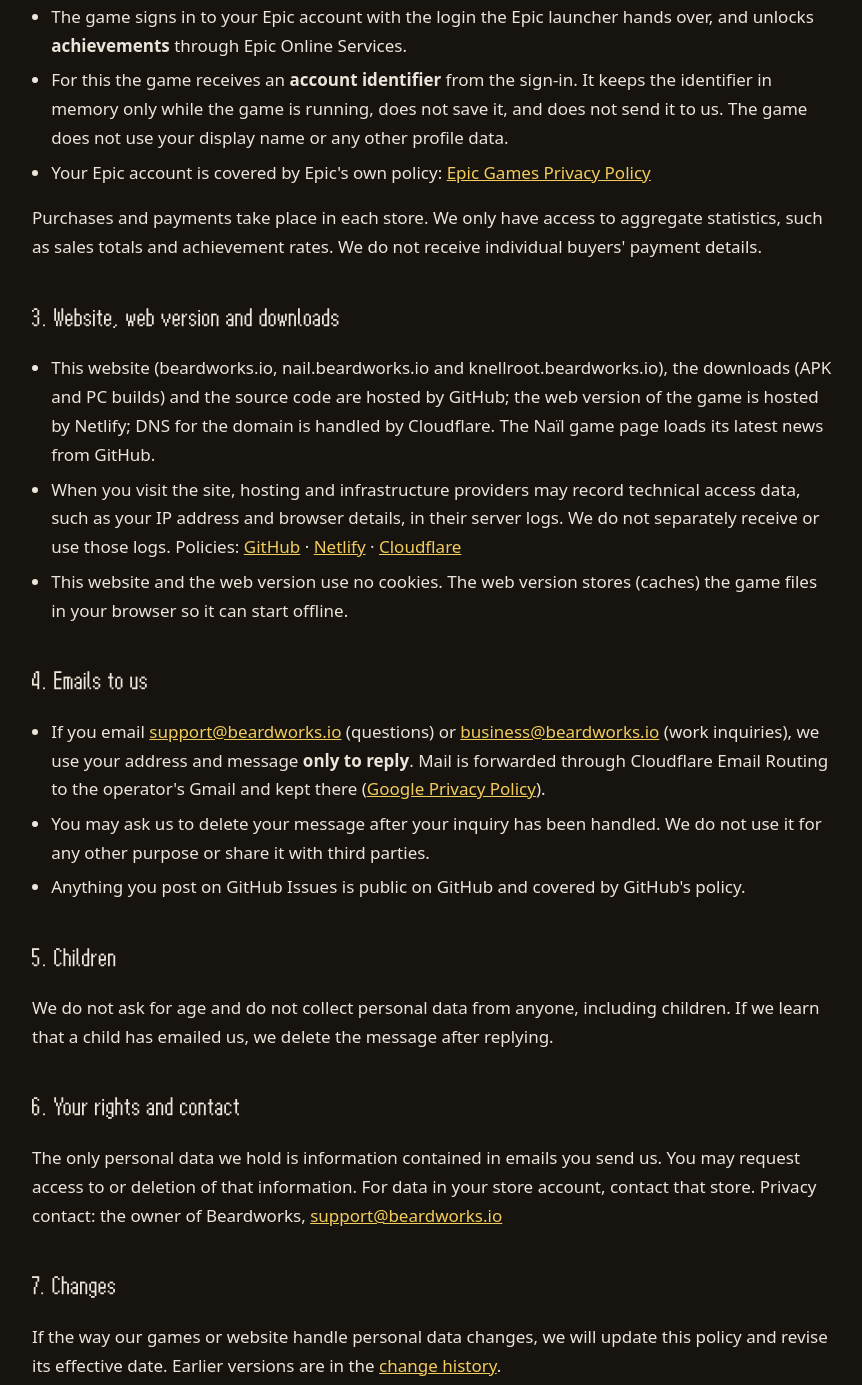
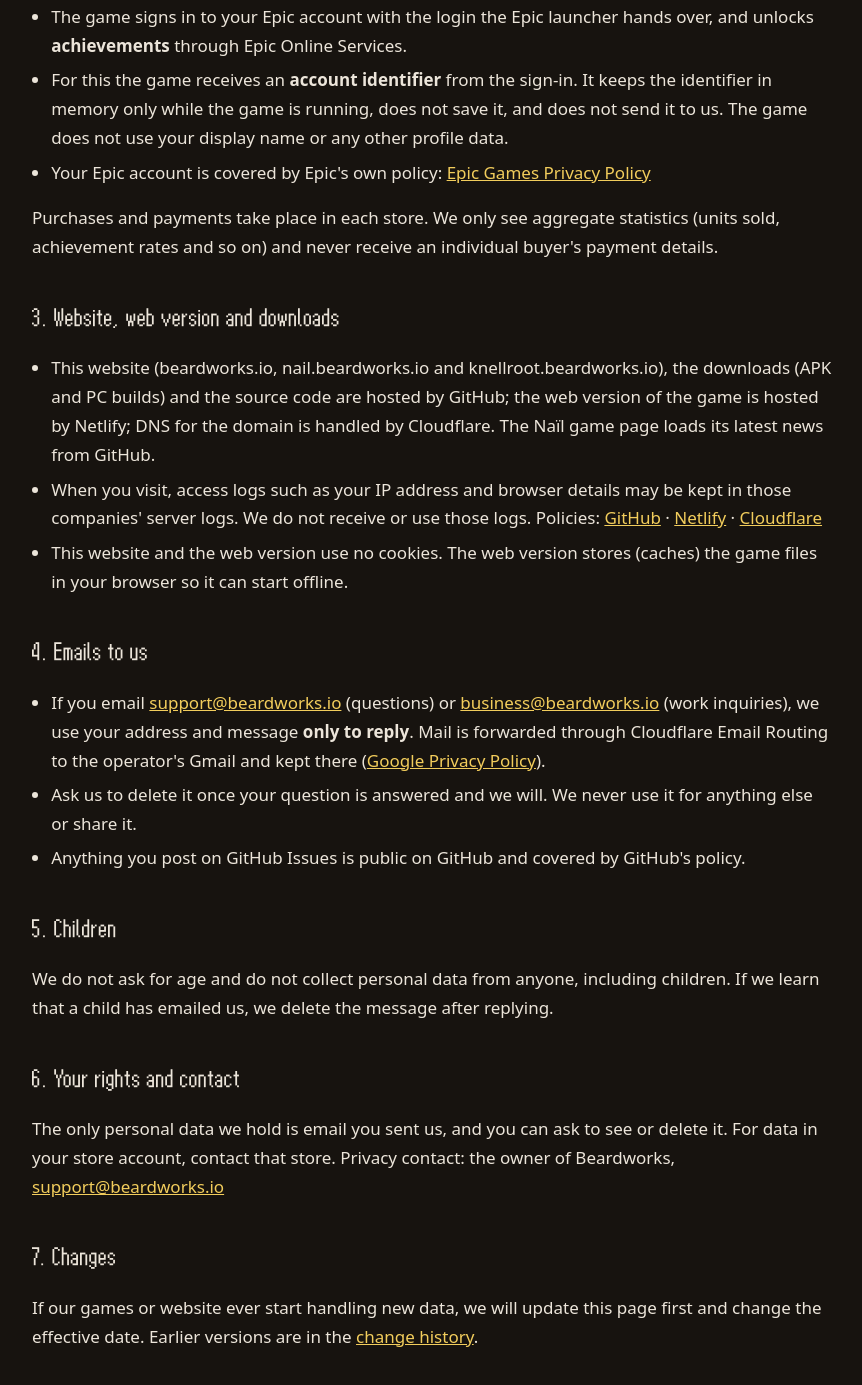
Before and after one commit to AimenJoe/beardworks, a plain HTML site: page en/privacy.html in a window 1280 px wide. Shown: the part 1138-2523 px from the top of the page, without its empty margins (208-1070 px from the left). Drawn offline with Linux system fonts and the light colour scheme.

Commit message:
Revert privacy policy copy edits in en/privacy.html

```diff
--- a/en/privacy.html
+++ b/en/privacy.html
@@ -33,7 +33,7 @@
     <p class="meta">Effective 2026-11-07 · Operated by Beardworks (털보네공업사, sole proprietorship, Republic of Korea) · Covers: Naïl: Under the Roots and Knellroot (all versions, including development builds), beardworks.io and its subdomains</p>
 
     <h2>In short</h2>
-    <p><b>Our games and website do not collect personal data.</b> There are no accounts, ads, analytics or tracking cookies, and your progress is stored only on the device you use to play. The Steam and Epic Games Store versions connect to the respective platform accounts solely to enable achievements. The platform's own privacy policy governs how it handles account data. The only personal data we receive is an email you choose to send us.</p>
+    <p><b>Our game and this website do not collect personal data.</b> There are no accounts, ads, analytics or tracking cookies, and your progress is saved only on the device you play on. The store versions (Steam and the Epic Games Store) connect to your store account only to unlock achievements; your store account itself is covered by that store's own privacy policy. The only personal data we receive is an email you choose to send us.</p>
 
     <h2>1. What the game saves on your device</h2>
     <ul>
@@ -46,7 +46,7 @@
     <h2>2. Store versions</h2>
     <h3>Steam version</h3>
     <ul>
-      <li>The game communicates with the Steam client to unlock <b>achievements</b>. If you turn on Steam Cloud, the Steam client syncs the game's save files.</li>
+      <li>The game talks to the Steam client to unlock <b>achievements</b>. If you turn on Steam Cloud, the Steam client syncs the game's save files.</li>
       <li>The game reads your Steam account number only to <b>name the save folder on your device</b> (so several accounts on one PC keep separate saves). It does not send this number anywhere.</li>
       <li>Your Steam account is covered by Valve's own policy: <a href="https://store.steampowered.com/privacy_agreement/">Valve Privacy Policy</a></li>
     </ul>
@@ -56,19 +56,19 @@
       <li>For this the game receives an <b>account identifier</b> from the sign-in. It keeps the identifier in memory only while the game is running, does not save it, and does not send it to us. The game does not use your display name or any other profile data.</li>
       <li>Your Epic account is covered by Epic's own policy: <a href="https://www.epicgames.com/site/privacypolicy">Epic Games Privacy Policy</a></li>
     </ul>
-    <p>Purchases and payments take place in each store. We only have access to aggregate statistics, such as sales totals and achievement rates. We do not receive individual buyers' payment details.</p>
+    <p>Purchases and payments take place in each store. We only see aggregate statistics (units sold, achievement rates and so on) and never receive an individual buyer's payment details.</p>
 
     <h2>3. Website, web version and downloads</h2>
     <ul>
       <li>This website (beardworks.io, nail.beardworks.io and knellroot.beardworks.io), the downloads (APK and PC builds) and the source code are hosted by GitHub; the web version of the game is hosted by Netlify; DNS for the domain is handled by Cloudflare. The Naïl game page loads its latest news from GitHub.</li>
-      <li>When you visit the site, hosting and infrastructure providers may record technical access data, such as your IP address and browser details, in their server logs. We do not separately receive or use those logs. Policies: <a href="https://docs.github.com/site-policy/privacy-policies/github-general-privacy-statement">GitHub</a> · <a href="https://www.netlify.com/privacy/">Netlify</a> · <a href="https://www.cloudflare.com/privacypolicy/">Cloudflare</a></li>
+      <li>When you visit, access logs such as your IP address and browser details may be kept in those companies' server logs. We do not receive or use those logs. Policies: <a href="https://docs.github.com/site-policy/privacy-policies/github-general-privacy-statement">GitHub</a> · <a href="https://www.netlify.com/privacy/">Netlify</a> · <a href="https://www.cloudflare.com/privacypolicy/">Cloudflare</a></li>
       <li>This website and the web version use no cookies. The web version stores (caches) the game files in your browser so it can start offline.</li>
     </ul>
 
     <h2>4. Emails to us</h2>
     <ul>
       <li>If you email <a href="mailto:support@beardworks.io">support@beardworks.io</a> (questions) or <a href="mailto:business@beardworks.io">business@beardworks.io</a> (work inquiries), we use your address and message <b>only to reply</b>. Mail is forwarded through Cloudflare Email Routing to the operator's Gmail and kept there (<a href="https://policies.google.com/privacy">Google Privacy Policy</a>).</li>
-      <li>You may ask us to delete your message after your inquiry has been handled. We do not use it for any other purpose or share it with third parties.</li>
+      <li>Ask us to delete it once your question is answered and we will. We never use it for anything else or share it.</li>
       <li>Anything you post on GitHub Issues is public on GitHub and covered by GitHub's policy.</li>
     </ul>
 
@@ -76,10 +76,10 @@
     <p>We do not ask for age and do not collect personal data from anyone, including children. If we learn that a child has emailed us, we delete the message after replying.</p>
 
     <h2>6. Your rights and contact</h2>
-    <p>The only personal data we hold is information contained in emails you send us. You may request access to or deletion of that information. For data in your store account, contact that store. Privacy contact: the owner of Beardworks, <a href="mailto:support@beardworks.io">support@beardworks.io</a></p>
+    <p>The only personal data we hold is email you sent us, and you can ask to see or delete it. For data in your store account, contact that store. Privacy contact: the owner of Beardworks, <a href="mailto:support@beardworks.io">support@beardworks.io</a></p>
 
     <h2>7. Changes</h2>
-    <p>If the way our games or website handle personal data changes, we will update this policy and revise its effective date. Earlier versions are in the <a href="https://github.com/AimenJoe/beardworks/commits/main/privacy.html">change history</a>.</p>
+    <p>If our games or website ever start handling new data, we will update this page first and change the effective date. Earlier versions are in the <a href="https://github.com/AimenJoe/beardworks/commits/main/privacy.html">change history</a>.</p>
   </div>
 </main>
 
```
